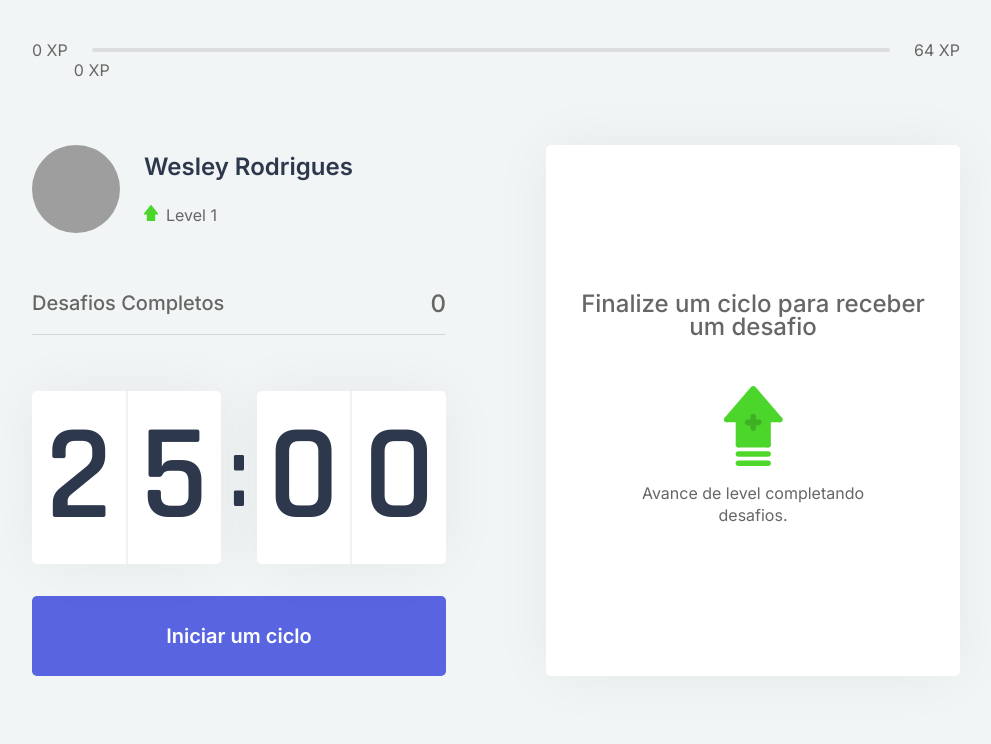
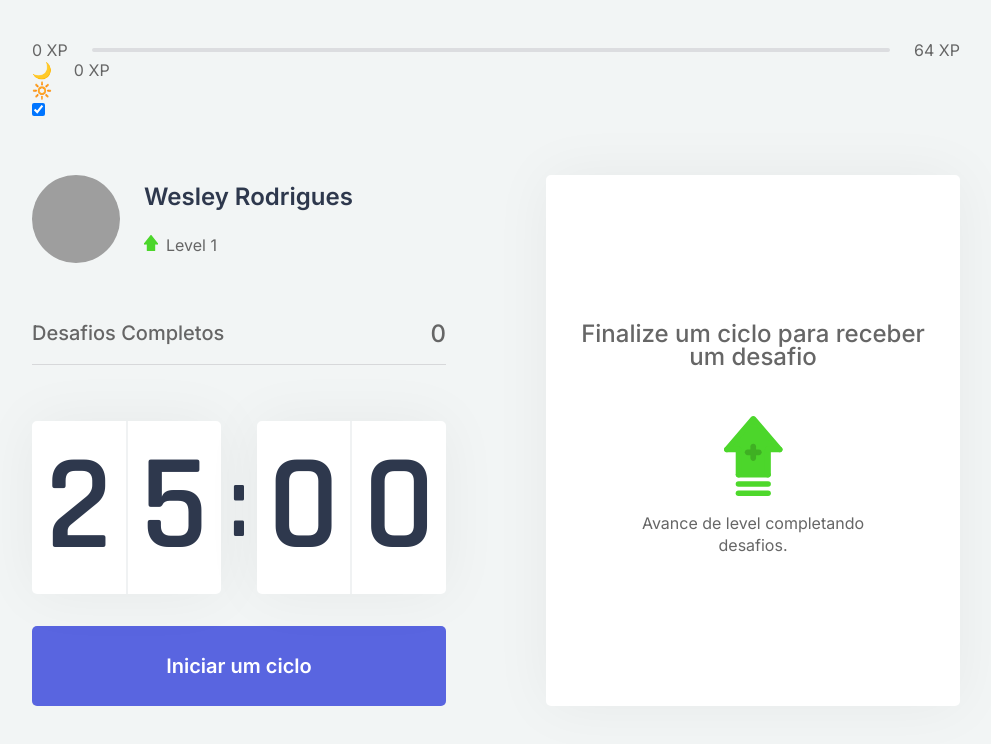
Before and after one commit to wesleywcr/MoveDev, a Next.js app: page / in a window 1280 px wide. Shown: the top 744 px of the page, without its empty margins (144-1135 px from the left). Built offline with nearby package versions, Linux system fonts and the light colour scheme; grey boxes are pictures that could not be loaded.

Commit message:
Theme Switcher

```diff
--- a/package.json
+++ b/package.json
@@ -11,7 +11,8 @@
     "js-cookie": "^2.2.1",
     "next": "10.0.7",
     "react": "17.0.1",
-    "react-dom": "17.0.1"
+    "react-dom": "17.0.1",
+    "react-toggle": "^4.1.2"
   },
   "devDependencies": {
     "@types/js-cookie": "^2.2.6",
--- a/src/components/ThemeSwitcher.tsx
+++ b/src/components/ThemeSwitcher.tsx
@@ -1,13 +1,20 @@
 
 import { useState } from 'react'
+import Toggle from "react-toggle";
+
 import styles from '../styles/components/ThemeStwither.module.css'
 
 export function ThemeStwither() {
-  [] = useState()
+  const [isDark, setIsDark] = useState(true)
   return (
     <div className={styles.ThemeStwither}>
-      <input type="checkbox" />
-      <label htmlFor="switch">Toggle</label>
+      <Toggle
+        className="DarkToggle"
+        checked={isDark}
+        onChange={event => setIsDark(event.target.checked)}
+        icons={{ checked: "🌙", unchecked: "🔆" }}
+        aria-label="Dark mode"
+      />
     </div>
   )
 }
--- a/src/pages/index.tsx
+++ b/src/pages/index.tsx
@@ -9,6 +9,7 @@ import styles from '../styles/pages/Home.module.css'
 import { ChallengeBox } from '../components/ChallengeBox'
 import { CountdownContext, CountdownProvider } from '../contexts/CountdownContext'
 import { ChallengesProvider } from '../contexts/ChallengeContext'
+import { ThemeStwither } from '../components/ThemeSwitcher'
 
 interface HomeProps {
   level: number;
@@ -31,7 +32,7 @@ export default function Home(props: HomeProps) {
         </Head>
 
         <ExperienceBar />
-
+        <ThemeStwither />
         <CountdownProvider>
           <section>
             <div >
```
Also changed, not shown: 1 other file (tests, documents, lock files or other folders).
